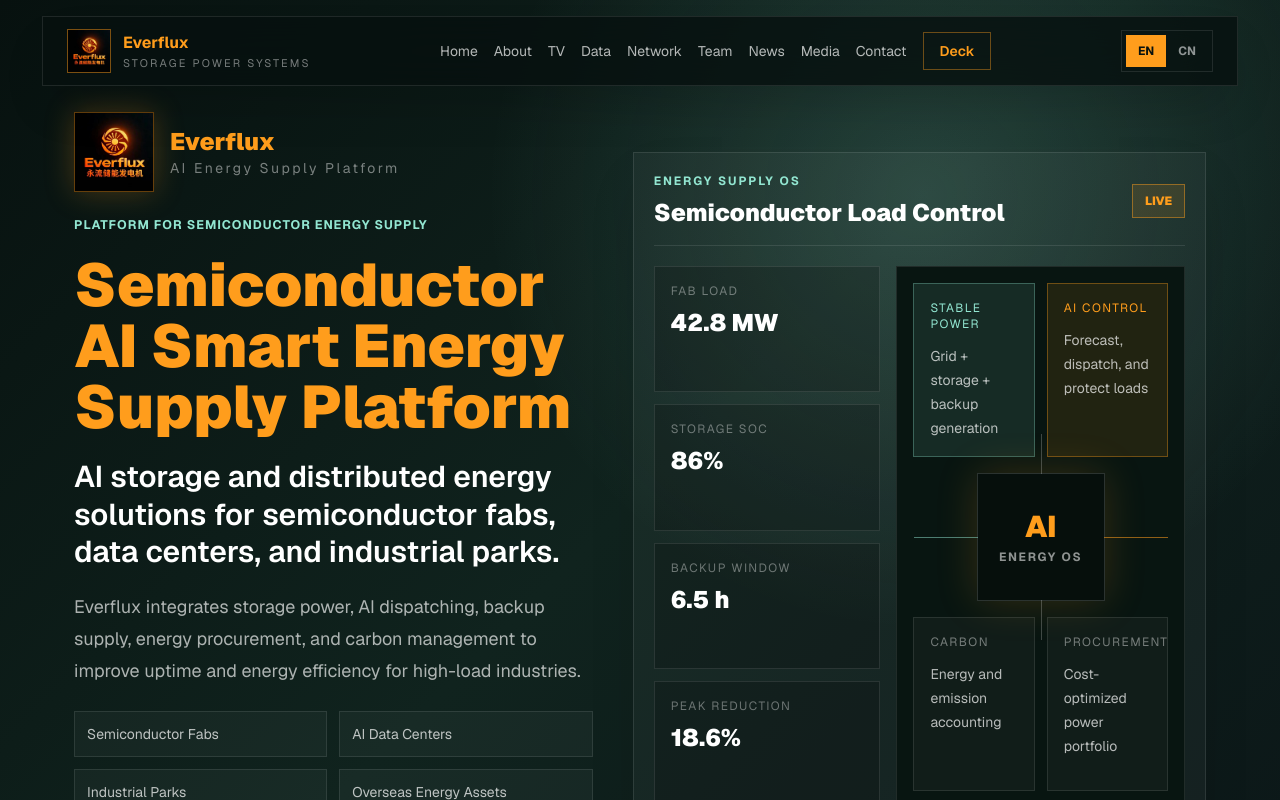
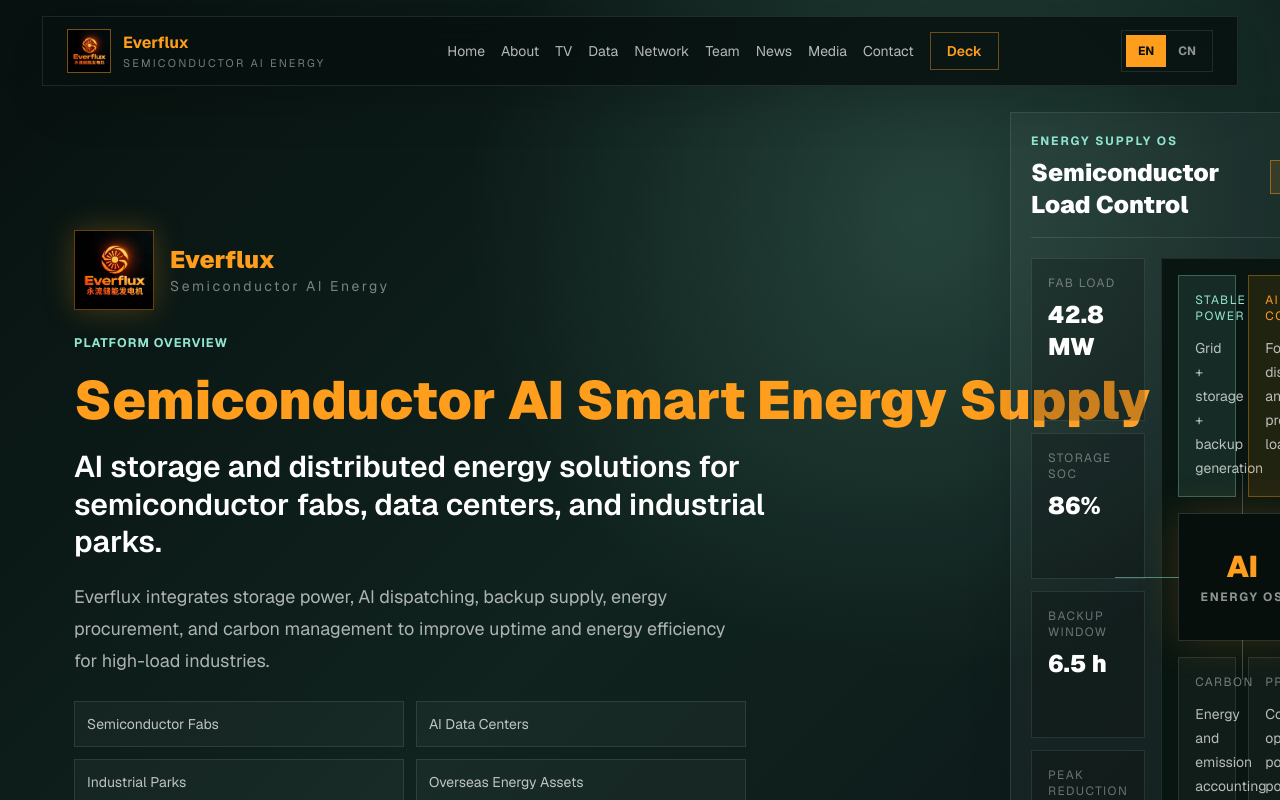
Before and after one commit to smtv-china/everflux-website, a Next.js app: page / in a window 1280 px wide. Shown: the top 800 px of the page. Built offline with nearby package versions, Linux system fonts and the light colour scheme.

Commit message:
Unify hero platform naming

```diff
--- a/components/Hero.tsx
+++ b/components/Hero.tsx
@@ -39,7 +39,7 @@
       id="home"
       className="relative overflow-hidden border-b border-white/10 bg-[radial-gradient(circle_at_72%_18%,rgba(146,230,209,0.17),transparent_34%),linear-gradient(135deg,#07110f_0%,#10231e_48%,#0b1517_100%)]"
     >
-      <div className="mx-auto grid min-h-[92vh] max-w-[1180px] items-center gap-10 px-6 pb-14 pt-28 lg:grid-cols-[0.95fr_1.05fr] lg:pt-28">
+      <div className="mx-auto grid min-h-[92vh] max-w-[1180px] items-center gap-10 px-6 pb-14 pt-28 lg:grid-cols-[1.12fr_0.88fr] lg:pt-28">
         <div>
           <div className="mb-6 flex items-center gap-4">
             <div className="relative size-16 overflow-hidden border border-[#ff9d1c]/40 bg-black shadow-[0_0_30px_rgba(255,157,28,0.25)] md:size-20">
@@ -55,15 +55,15 @@
             <div>
               <p className="text-xl font-black text-[#ff9d1c] md:text-2xl">Everflux</p>
               <p className="text-sm tracking-[0.18em] text-white/45">
-                {text("AI Energy Supply Platform", "AI智慧能源供应平台")}
+                {text("Semiconductor AI Energy", "半导体AI智慧能源")}
               </p>
             </div>
           </div>
 
           <p className="eyebrow">
-            {text("Platform for Semiconductor Energy Supply", "半导体能源供应平台")}
+            {text("Platform Overview", "平台总览")}
           </p>
-          <h1 className="mt-5 max-w-4xl text-4xl font-black leading-[1.02] text-[#ff9d1c] md:text-6xl">
+          <h1 className="mt-5 max-w-4xl text-[clamp(2.6rem,4.2vw,3.5rem)] font-black leading-[1.02] text-[#ff9d1c] xl:whitespace-nowrap">
             {text(
               "Semiconductor AI Smart Energy Supply Platform",
               "半导体AI智慧能源供应平台",
--- a/components/Navbar.tsx
+++ b/components/Navbar.tsx
@@ -42,7 +42,7 @@
                   Everflux
                 </span>
                 <span className="hidden text-[11px] uppercase tracking-[0.2em] text-white/45 sm:block">
-                  {text("Storage Power Systems", "永流储能发电机")}
+                  {text("Semiconductor AI Energy", "半导体AI智慧能源")}
                 </span>
               </span>
             </a>
```
